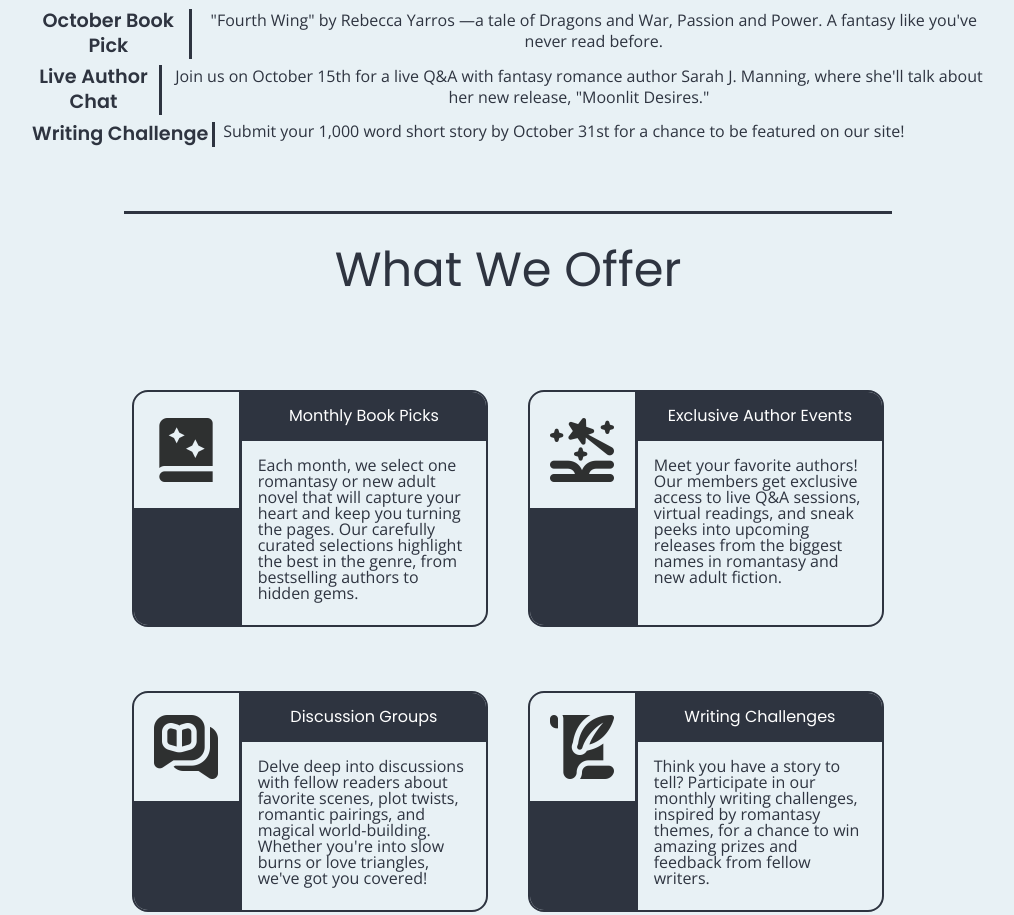
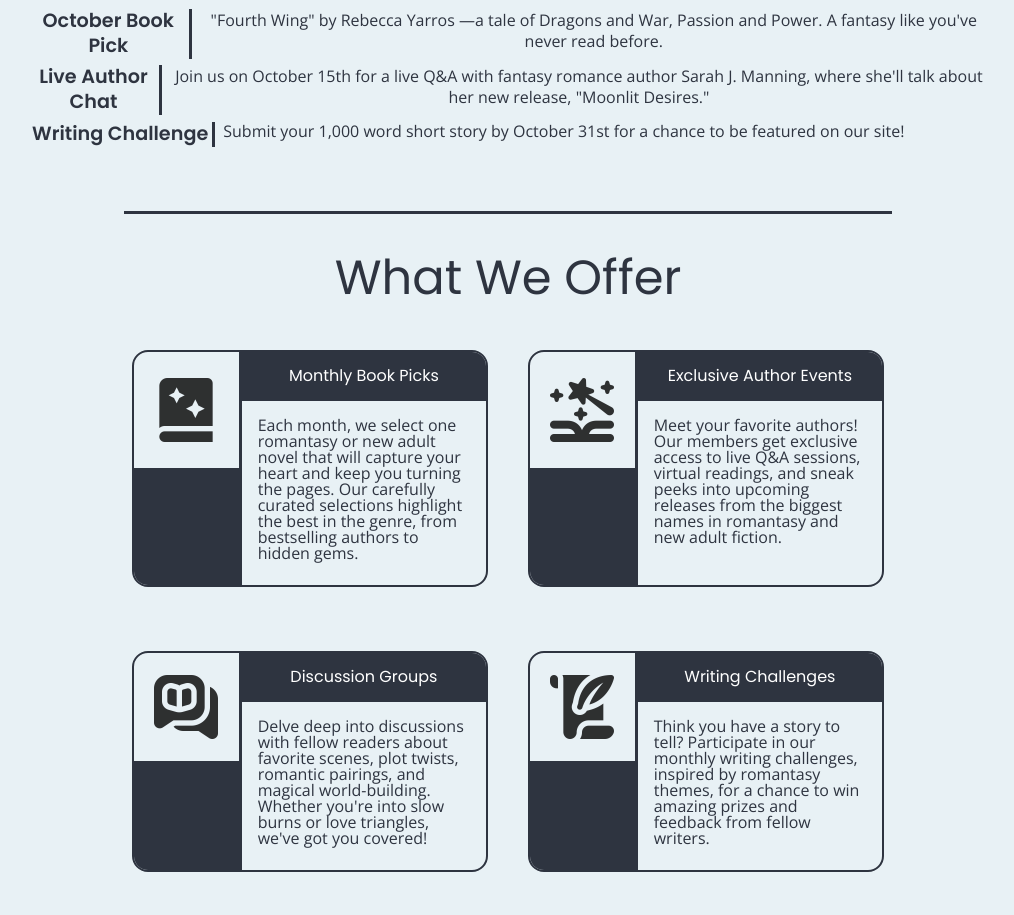
Before and after one commit to magentawitch/Codecademy-Responsive-Club-Website, a plain HTML site: page index.html in a window 1280 px wide. Shown: the part 637-1552 px from the top of the page, without its empty margins (132-1146 px from the left). Drawn offline with nearby package versions, Linux system fonts and the light colour scheme; a web font is replaced by a local one.

Commit message:
Update styles.css

```diff
--- a/styles.css
+++ b/styles.css
@@ -304,14 +304,15 @@ nav a:hover {
 }
 
 #offerings.content h2 {
-    padding: 2rem;
+    padding: 1rem;
+    margin-top: 1.5rem;
 }
 
 .offerings-containers {
     display: flex;
     justify-content: space-evenly;
     flex-wrap: wrap;
-    padding: 2rem 15rem;
+    padding: 0 15rem 2rem 15rem;
 }
 
 .offering-container {
```
